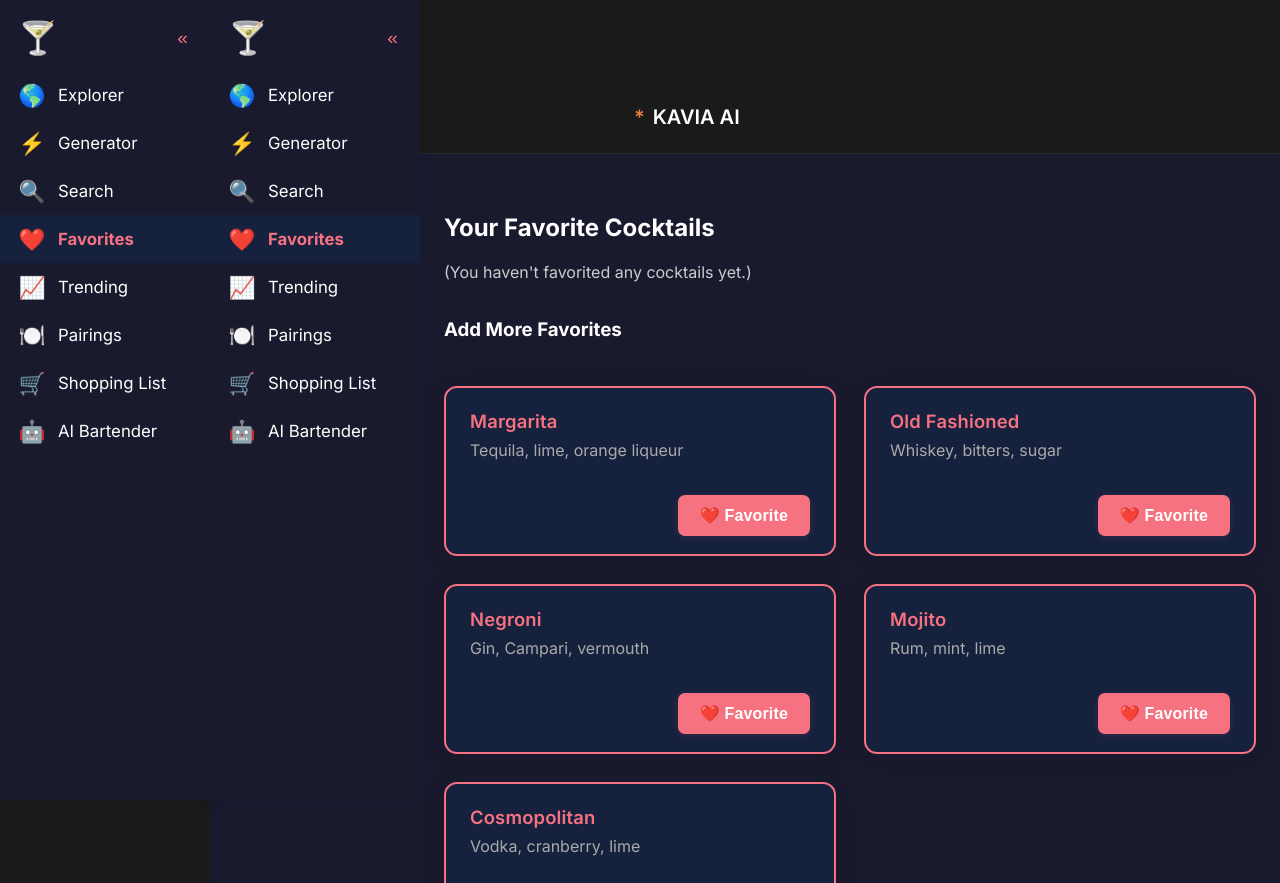
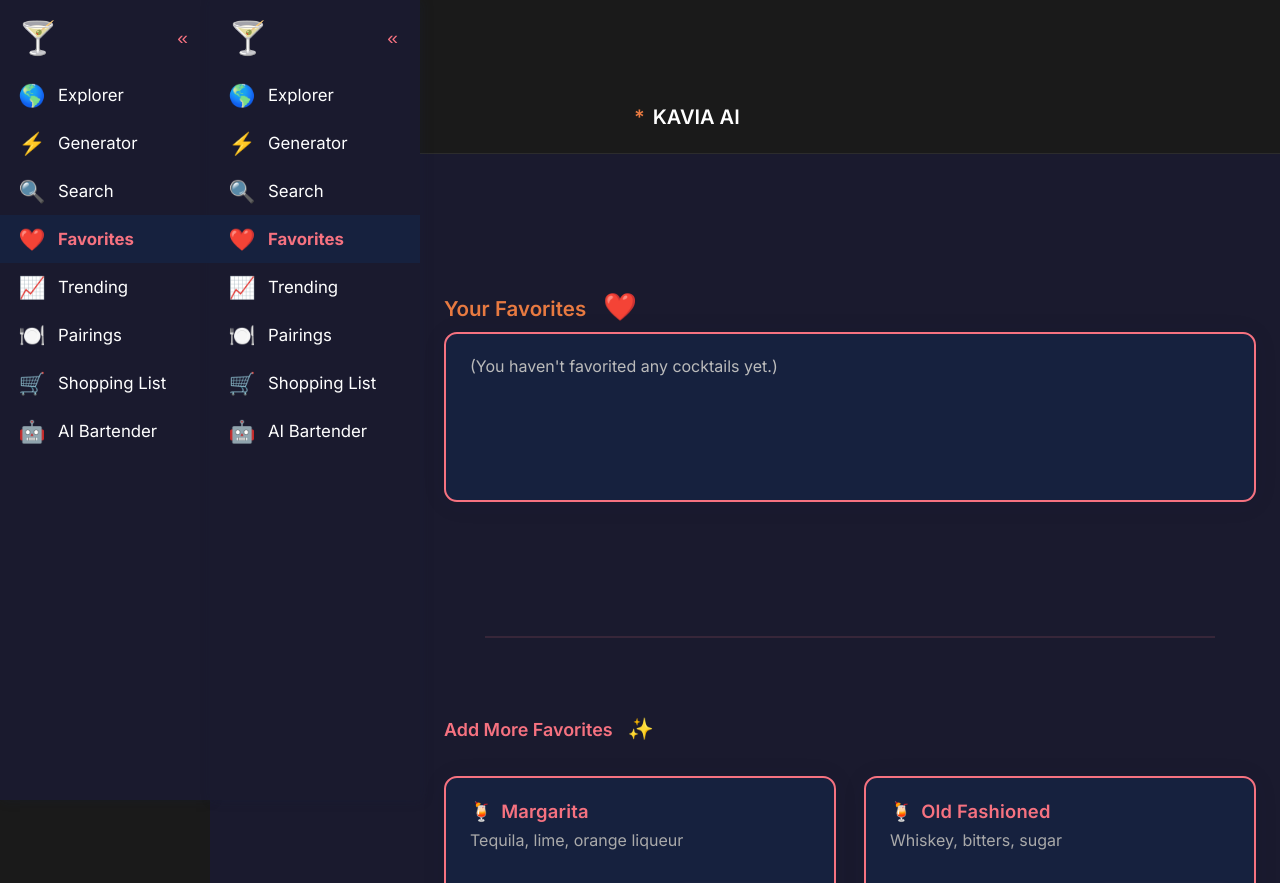
Before and after one commit to Workflow-Manager-admin/mixmaster-102939-b128bcb9, a React (Create React App) app in the folder mixmaster/: page /favorites in a window 1280 px wide. Shown: the top 883 px of the page. Built offline with nearby package versions, Linux system fonts and the light colour scheme.

Commit message:
Auto-commit: Changes as of 2025-05-29T00:45:08.660311+00:00

```diff
--- a/mixmaster/src/features/Favorites.js
+++ b/mixmaster/src/features/Favorites.js
@@ -4,7 +4,9 @@ import { useFavorites, useShoppingList } from "./FavoritesProvider";
 
 // PUBLIC_INTERFACE
 /**
- * Favorites – List, remove, and add favorite cocktails & link to shopping list.
+ * Favorites – Full-page visually grouped card & grid redesign.
+ * All sections and lists are rendered with prominent spacing, card grouping, and elevated presentation.
+ * Responsive and modern, uses space, whitespace, and accent color for section distinguishment.
  */
 function Favorites() {
   const {
@@ -22,33 +24,47 @@ function Favorites() {
   const notFavorited = allCocktails.filter((c) => !isFavorite(c.id));
 
   return (
-    <div>
-      <h2 style={{ marginTop: 0 }}>Your Favorite Cocktails</h2>
+    <main>
+      {/* Group 1: Your Favorites */}
+      <div className="container" style={{ padding: '0', maxWidth: 940, marginBottom: 24 }}>
+        <div style={{ display: "flex", alignItems: "center", gap: 15, marginBottom: 9 }}>
+          <span className="subtitle" style={{ color: "var(--kavia-orange)", fontSize: "1.28rem", fontWeight: 600, marginRight: 2, letterSpacing: 0.01 }}>Your Favorites</span>
+          <span role="img" aria-label="favorites" style={{ fontSize: 27, marginTop: -3 }}>❤️</span>
+        </div>
         {favorites.length === 0 && (
-        <div style={{ color: "#ccc", margin: "1em 0 2em" }}>
-          (You haven&apos;t favorited any cocktails yet.)
-        </div>
+          <Card>
+            <span style={{ color: "#bbb" }}>(You haven't favorited any cocktails yet.)</span>
+          </Card>
         )}
+        <div className="mm-card-grid" style={{ marginTop: favorites.length ? 0 : 24 }}>
           {favorites.map((cocktail) => (
             <Card
               key={cocktail.id}
-          title={cocktail.name}
+              title={
+                <span>
+                  <span role="img" aria-label={cocktail.name} style={{ marginRight: 8 }}>
+                    {cocktail.emoji || "🍹"}
+                  </span>
+                  {cocktail.name}
+                </span>
+              }
               actions={
                 <>
                   <button
                     className="btn"
-                style={{ backgroundColor: "#F67280" }}
+                    style={{ background: "#F67280" }}
                     onClick={() => toggleFavorite(cocktail.id)}
                     aria-label={`Unfavorite ${cocktail.name}`}
                   >
-                <span role="img" aria-label="Unfavorite">💔</span> Remove Favorite
+                    <span role="img" aria-label="Unfavorite">💔</span> Remove
                   </button>
                   <button
-                className="btn"
+                    className="btn btn-outline"
+                    style={{}}
                     onClick={() =>
                       cocktail.ingredients.forEach((ing) => addToShoppingList(ing))
                     }
-                aria-label={`Add ingredients for ${cocktail.name} to shopping list`}
+                    aria-label={`Add all ingredients for ${cocktail.name} to list`}
                   >
                     <span role="img" aria-label="Add Ingredients">🛒</span> Add All Ingredients
                   </button>
@@ -57,13 +73,13 @@ function Favorites() {
             >
               <div>
                 <span style={{ color: "#aaa" }}>{cocktail.desc}</span>
-            <ul style={{ marginTop: 6 }}>
+                <ul style={{ margin: "8px 0 0 0", paddingLeft: 16 }}>
                   {cocktail.ingredients.map((ing) => (
-                <li key={ing}>
-                  {ing}
+                    <li key={ing} style={{ display: "flex", alignItems: "center", justifyContent: "space-between", color: "#fff", padding: "2px 0" }}>
+                      <span>{ing}</span>
                       {shoppingList.find(item => item.name === ing) ? (
                         <button
-                      className="btn"
+                          className="btn btn-outline"
                           style={{
                             marginLeft: 8,
                             fontSize: "0.85em",
@@ -76,7 +92,7 @@ function Favorites() {
                         </button>
                       ) : (
                         <button
-                      className="btn"
+                          className="btn btn-ghost"
                           style={{
                             marginLeft: 8,
                             fontSize: "0.85em",
@@ -93,14 +109,40 @@ function Favorites() {
               </div>
             </Card>
           ))}
+        </div>
+      </div>
 
-      <h3 style={{ marginTop: 36 }}>Add More Favorites</h3>
-      {notFavorited.length === 0 && <div>All demo cocktails are already favorited!</div>}
+      {/* Divider visual */}
+      <div className="container" style={{
+        margin: "30px auto 16px",
+        borderTop: "2.5px solid var(--brand-accent)",
+        opacity: 0.13,
+        width: "90%"
+      }} />
+
+      {/* Group 2: Add More Favorites */}
+      <div className="container" style={{ padding: 0, maxWidth: 940 }}>
+        <div style={{ display: "flex", alignItems: "center", gap: 15, marginBottom: 9 }}>
+          <span className="subtitle" style={{ color: "var(--brand-accent)", fontWeight: 600, fontSize: "1.12rem" }}>Add More Favorites</span>
+          <span role="img" aria-label="star" style={{ fontSize: 21, marginTop: -2 }}>✨</span>
+        </div>
+        {notFavorited.length === 0 &&
+          <Card>
+            <span style={{ color: "#aaa" }}>All demo cocktails are already favorited!</span>
+          </Card>
+        }
         <div className="mm-card-grid">
           {notFavorited.map((cocktail) => (
             <Card
               key={cocktail.id}
-            title={cocktail.name}
+              title={
+                <span>
+                  <span role="img" aria-label={cocktail.name} style={{ marginRight: 8 }}>
+                    {cocktail.emoji || "🍹"}
+                  </span>
+                  {cocktail.name}
+                </span>
+              }
               actions={
                 <button
                   className="btn"
@@ -117,6 +159,7 @@ function Favorites() {
           ))}
         </div>
       </div>
+    </main>
   );
 }
 
```
Also changed, not shown: 2 other files (tests, documents, lock files or other folders). Lines whose indentation alone changed are shown as unchanged.
